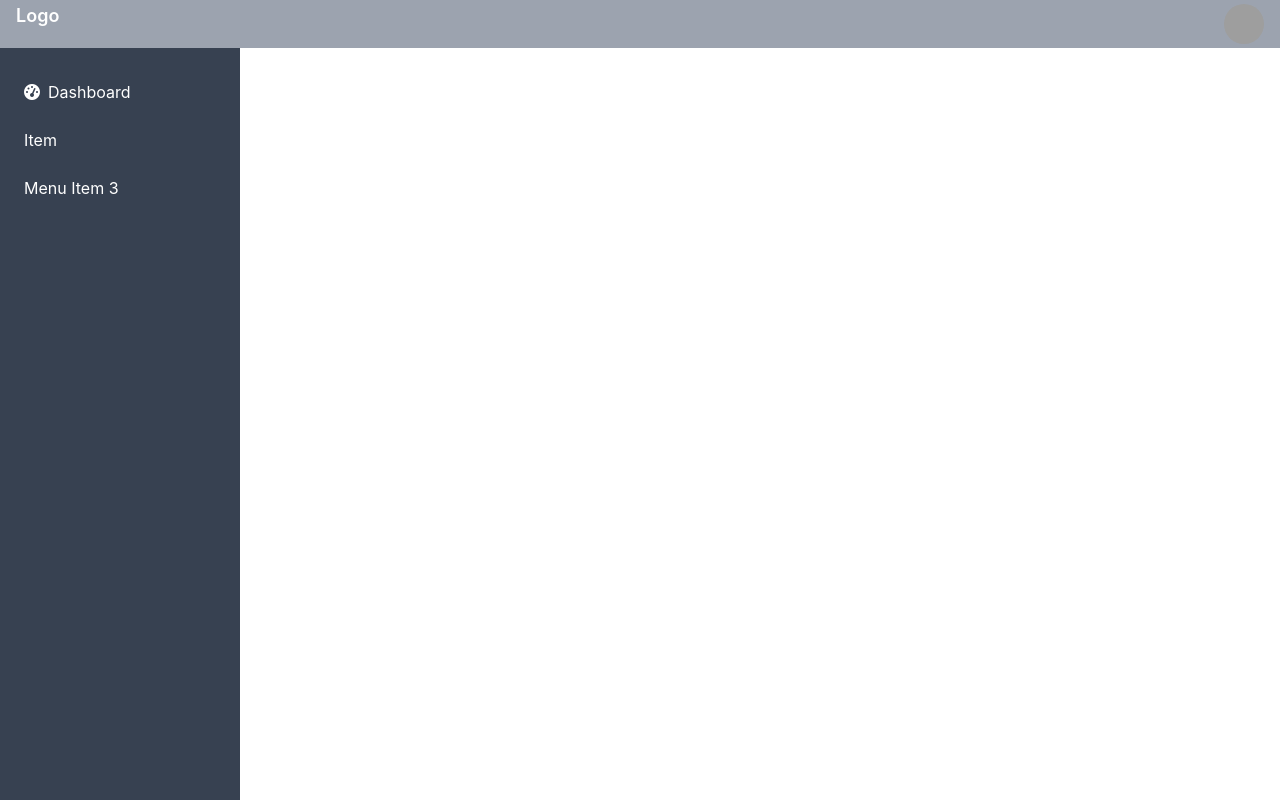
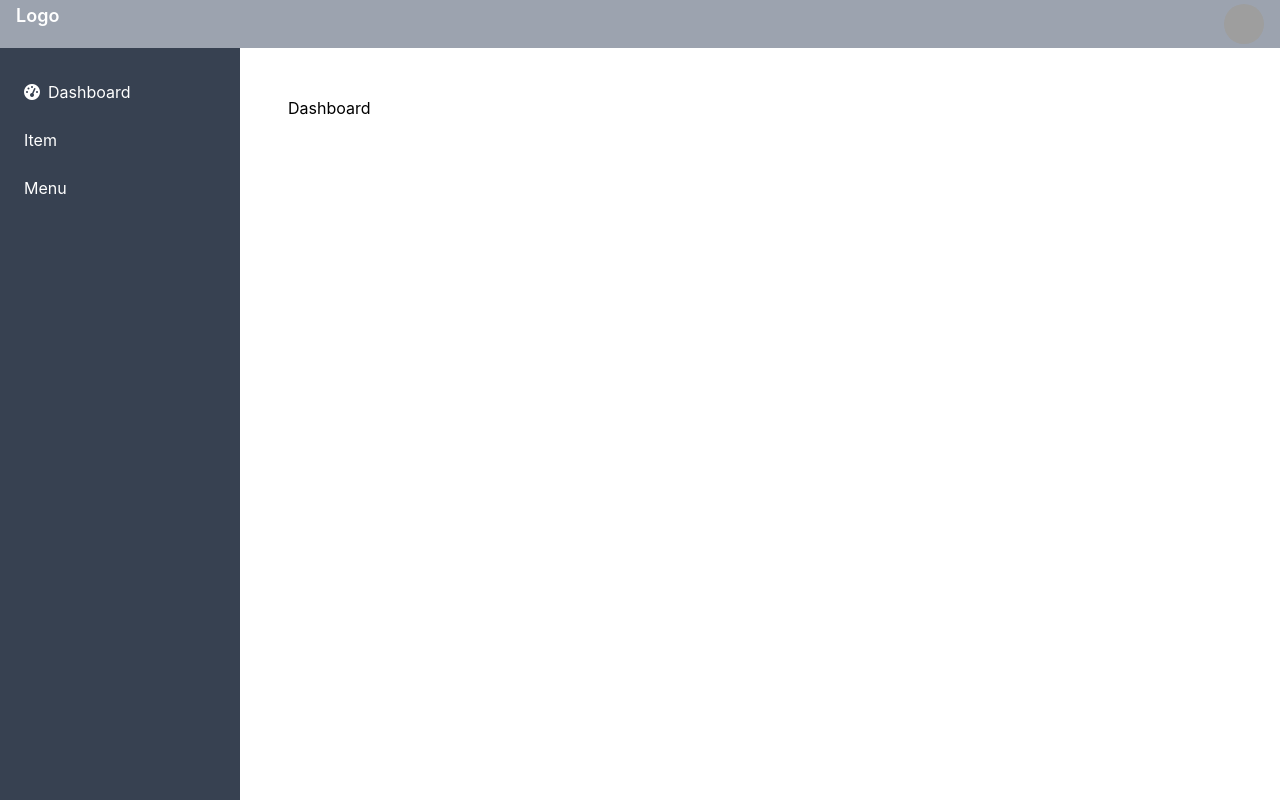
Before and after one commit to anuragkumar-code/react_erp, a React (Create React App) app: page /dashboard in a window 1280 px wide. Built offline with nearby package versions, Linux system fonts and the light colour scheme; grey boxes are pictures that could not be loaded.

Commit message:
router setup completed

```diff
--- a/src/App.js
+++ b/src/App.js
@@ -1,10 +1,17 @@
 import React from 'react';
+import { BrowserRouter as Router, Routes, Route } from 'react-router-dom';
 import Layout from './components/Layout';
+import Dashboard from './components/Dashboard/Dashboard';
+
 function App() {
   return (
-    <div>
-      <Layout />
-    </div>
+    <Router>
+      <Routes>
+        <Route path="/" element={<Layout />}>
+          <Route path="dashboard" element={<Dashboard />} />
+        </Route>
+      </Routes>
+    </Router>
   );
 }
 
--- /dev/null
+++ b/src/components/Dashboard/Dashboard.js
@@ -0,0 +1,11 @@
+import React from 'react';
+
+const Dashboard = () => {
+  return (
+    <div className="p-6">
+      <h1>Dashboard</h1>
+    </div>
+  );
+};
+
+export default Dashboard;
--- a/src/components/Layout.js
+++ b/src/components/Layout.js
@@ -1,8 +1,7 @@
 import React from "react";
-
+import { Outlet } from "react-router-dom";
 import Sidebar from "./Sidebar";
 import Header from "./Header";
-
 
 const Layout = () => {
   return (
@@ -10,12 +9,12 @@
       <Header />
       <div className="flex flex-1">
         <Sidebar />
+        <main className="flex-1 p-6">
+          <Outlet />
+        </main>
       </div>
-
     </div>
   );
-}
-
-
+};
 
 export default Layout;
--- a/src/components/Sidebar/SidebarList.js
+++ b/src/components/Sidebar/SidebarList.js
@@ -1,4 +1,6 @@
 import React from "react";
+import { Link } from "react-router-dom";
+
 import '@fortawesome/fontawesome-free/css/all.min.css';
 
 const SidebarList = () => {
@@ -6,19 +8,19 @@
     return (
         <ul>
             <li className="mb-2">
-                <a href="#" className="block hover:bg-gray-900 py-2 px-2 rounded">
+                <Link to="/dashboard" className="block hover:bg-gray-900 py-2 px-2 rounded">
                     <i className="fas fa-tachometer-alt mr-2"></i>
                     Dashboard
-                </a>
+                </Link>
             </li>
             <li className="mb-2">
-                <a href="#" className="block hover:bg-gray-900 py-2 px-2 rounded">
+                <a className="block hover:bg-gray-900 py-2 px-2 rounded">
                     Item
                 </a>
             </li>
             <li className="mb-2">
-                <a href="#" className="block hover:bg-gray-900 py-2 px-2 rounded">
-                    Menu Item 3
+                <a className="block hover:bg-gray-900 py-2 px-2 rounded">
+                    Menu
                 </a>
             </li>
         </ul>
```
Lines whose indentation alone changed are shown as unchanged.
